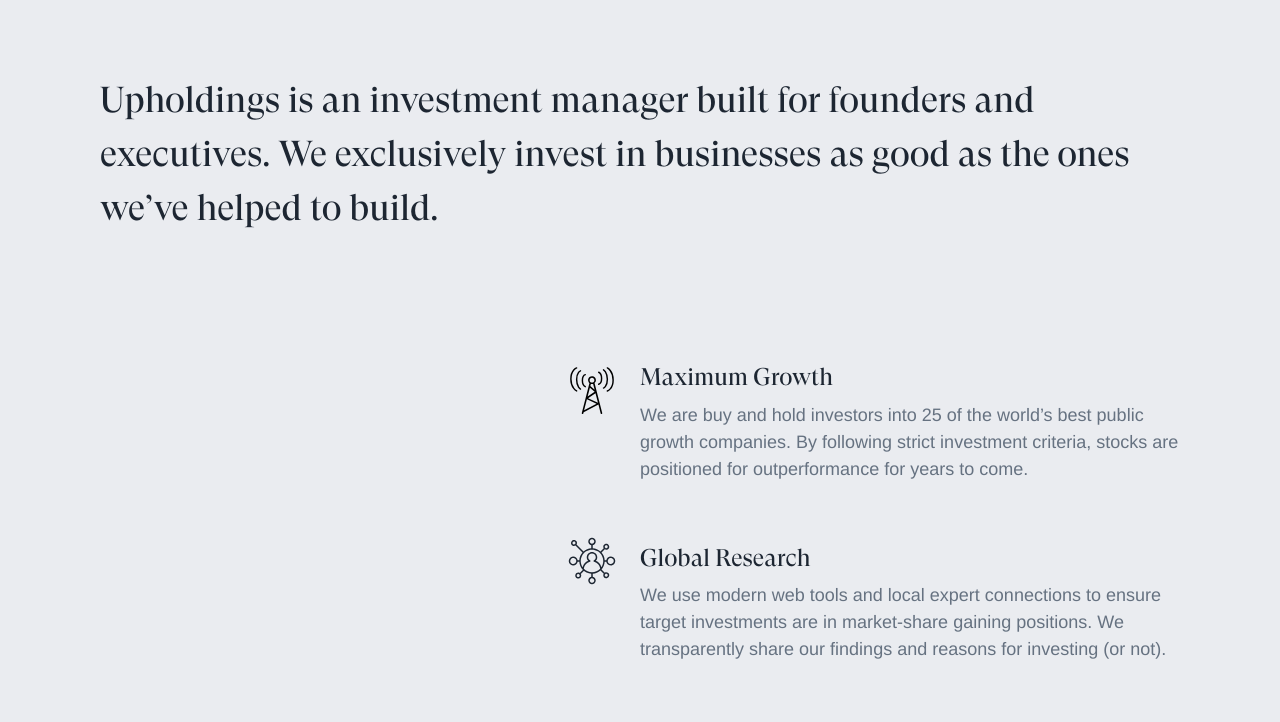
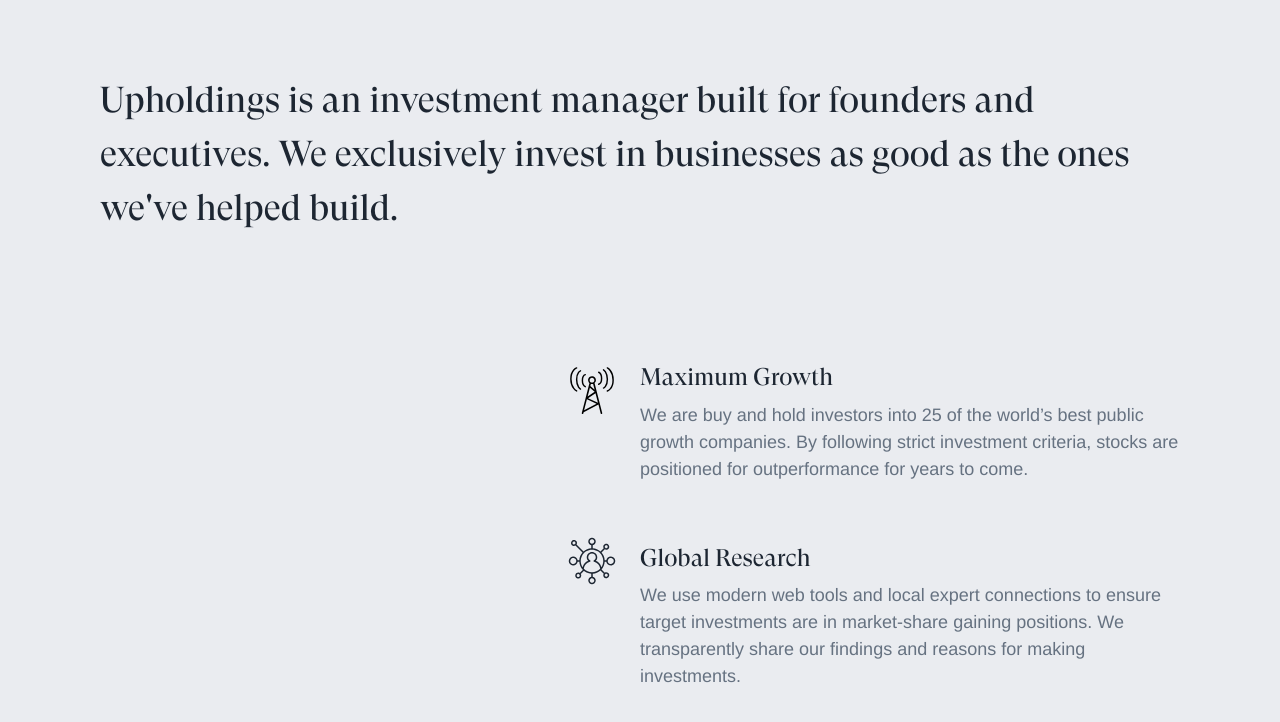
Before and after one commit to willanderson/Upholdings, a Jekyll site: the page built from index.md, in a window 1280 px wide and 900 px high, scrolled down 729 px, cut to the strip 175-897 px from the top of the window. Built offline with Jekyll 4.4.1, drawn with Linux system fonts in a browser that asks for light colours; nearby versions of some CDN libraries; some web fonts are replaced.

Commit message:
Updated Index

```diff
--- a/index.md
+++ b/index.md
@@ -4,7 +4,7 @@
 hero_p: Grow your hard-earned wealth by investing into the best companies building
   our future.
 manifesto: Upholdings is an investment manager built for founders and executives.
-  We exclusively invest in businesses as good as the ones we’ve helped to build.
+  We exclusively invest in businesses as good as the ones we've helped build.
 differenceA_h3: Maximum Growth
 differenceA_p: We are buy and hold investors into 25 of the world’s best public growth
   companies. By following strict investment criteria, stocks are positioned for outperformance
@@ -12,7 +12,7 @@
 differenceB_h3: Global Research
 differenceB_p: We use modern web tools and local expert connections to ensure target
   investments are in market-share gaining positions. We transparently share our findings
-  and reasons for investing (or not).
+  and reasons for making investments.
 differenceC_h3: Low Cost
 differenceC_p: Our first investment offering is priced like an ETF, not a hedge fund.
   And our low turnover investment strategy ensures better tax efficiency than traditional
```
